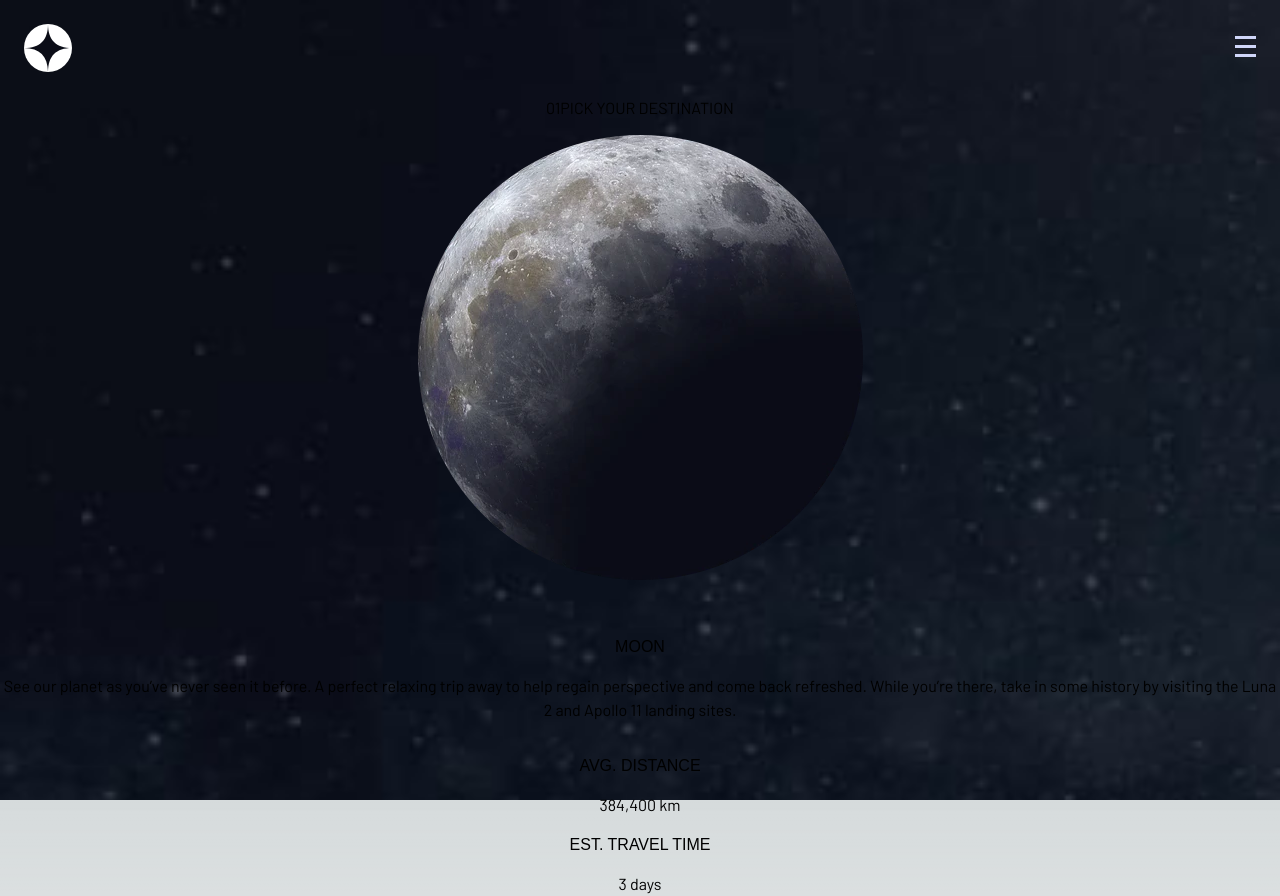
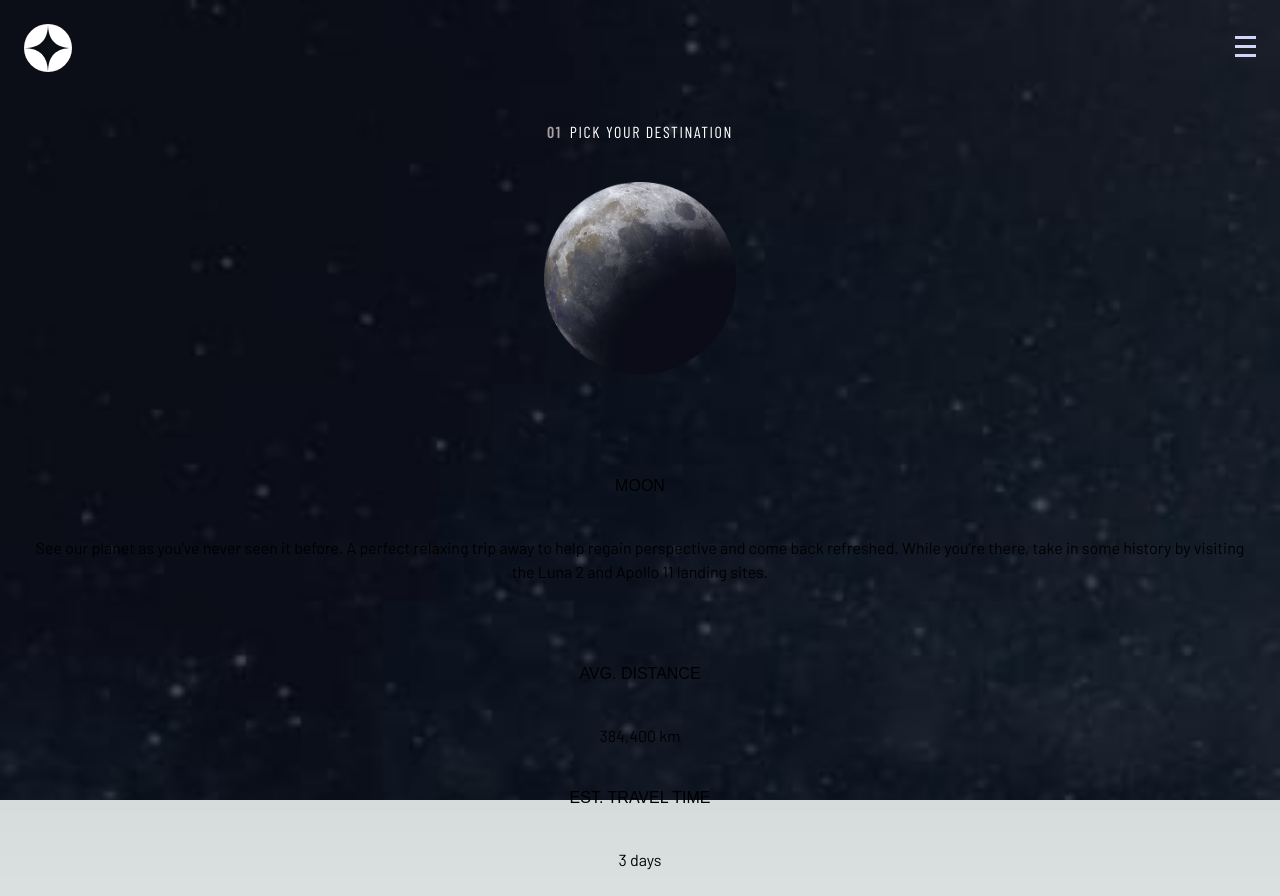
Before and after one commit to ferutizi/space-tourism, a Next.js app: page /destination in a window 1280 px wide. Built offline with nearby package versions, Linux system fonts and the light colour scheme; a web font is replaced by a local one.

Commit message:
Subtitle component

```diff
--- /dev/null
+++ b/src/app/components/Subtitle.tsx
@@ -0,0 +1,22 @@
+'use client'
+
+import { usePathname } from 'next/navigation'
+
+export default function Subtitle (): JSX.Element {
+  const path = usePathname()
+
+  const info: Record<string, string[]> = {
+    '/destination': ['01', 'Pick your destination'],
+    '/crew': ['02', 'Meet your crew'],
+    '/technology': ['03', 'Space Launch 101']
+  }
+
+  return (
+    <h2 className='alter-font text-center text-white text-md tracking-widest'>
+      <span className='me-2 text-stone-400 font-semibold'>
+        {info[path][0]}
+      </span>
+      {info[path][1].toUpperCase()}
+    </h2>
+  )
+}
--- a/src/app/destination/page.tsx
+++ b/src/app/destination/page.tsx
@@ -1,38 +1,31 @@
 import Header from '../components/Header'
 import data from '../../../data.json'
 import '../globals.css'
+import Subtitle from '../components/Subtitle'
 
 export default function DestinationPage (): JSX.Element {
   const [dest] = data.destinations
 
-  /* {
-      "name": "Moon",
-      "images": {
-        "png": "./src/app/assets/images/destination/image-moon.png",
-        "webp": "./src/app/assets/images/destination/image-moon.webp"
-      },
-      "description": "See our planet as you’ve never seen it before. A perfect relaxing trip away to help regain perspective and come back refreshed. While you’re there, take in some history by visiting the Luna 2 and Apollo 11 landing sites.",
-      "distance": "384,400 km",
-      "travel": "3 days"
-    }, */
-
   return (
     <section className='destination h-screen'>
       <Header />
-      <article className='min-h-full flex flex-col items-center justify-between text-center'>
-        <p>
-          <span>01</span>{'pick your destination'.toUpperCase()}
-        </p>
-        <img src='/assets/images/destination/image-moon.webp' />
+      <article className='min-h-full flex flex-col items-center justify-between text-center p-6'>
+        <Subtitle />
+        <img
+          className='h-48'
+          src='/assets/images/destination/image-moon.webp'
+          alt={dest.name}
+          title={dest.name}
+        />
         <nav>
           <button></button>
         </nav>
         <h1>{dest.name.toUpperCase()}</h1>
         <p>{dest.description}</p>
         <hr></hr>
-        <h2>{'AVG. DISTANCE'.toUpperCase()}</h2>
+        <h2>{'Avg. distance'.toUpperCase()}</h2>
         <p>{dest.distance}</p>
-        <h2>{'EST. TRAVEL TIME'.toUpperCase()}</h2>
+        <h2>{'Est. travel time'.toUpperCase()}</h2>
         <p>{dest.travel}</p>
       </article>
     </section>
```
